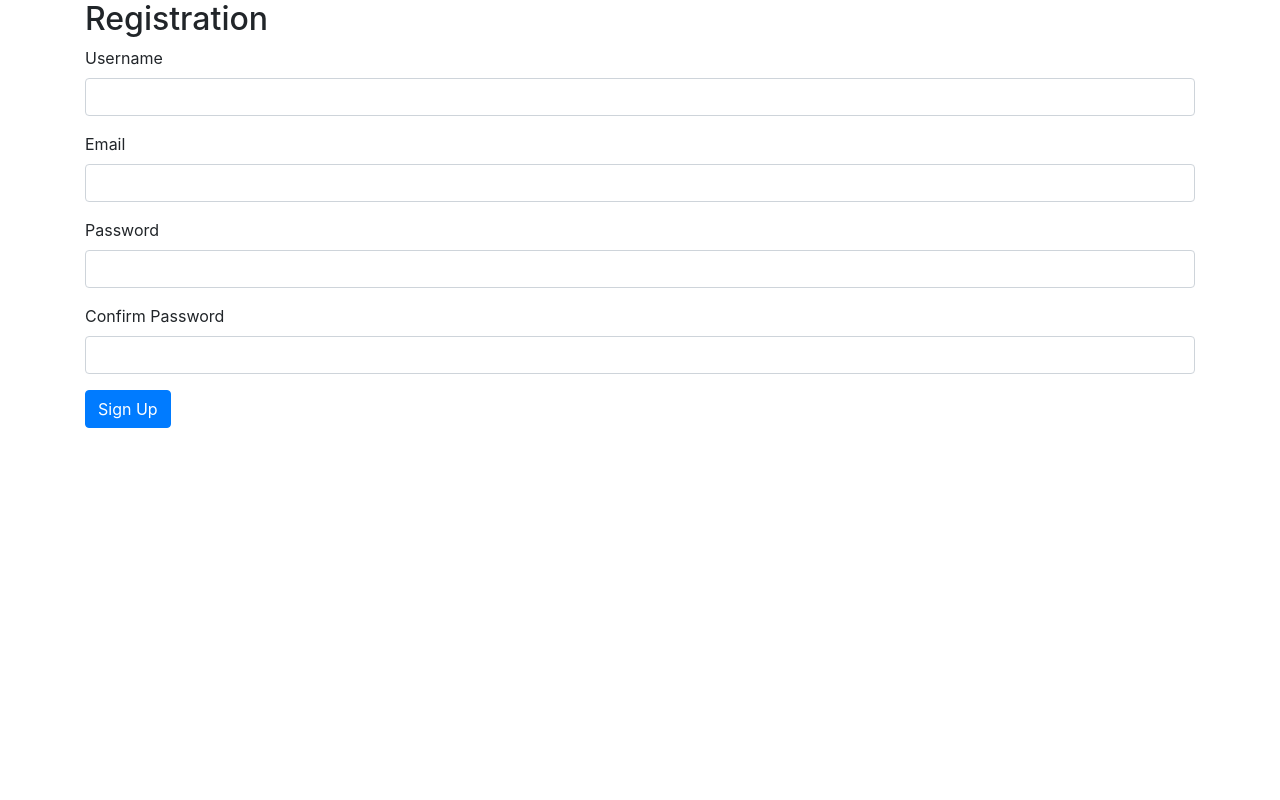
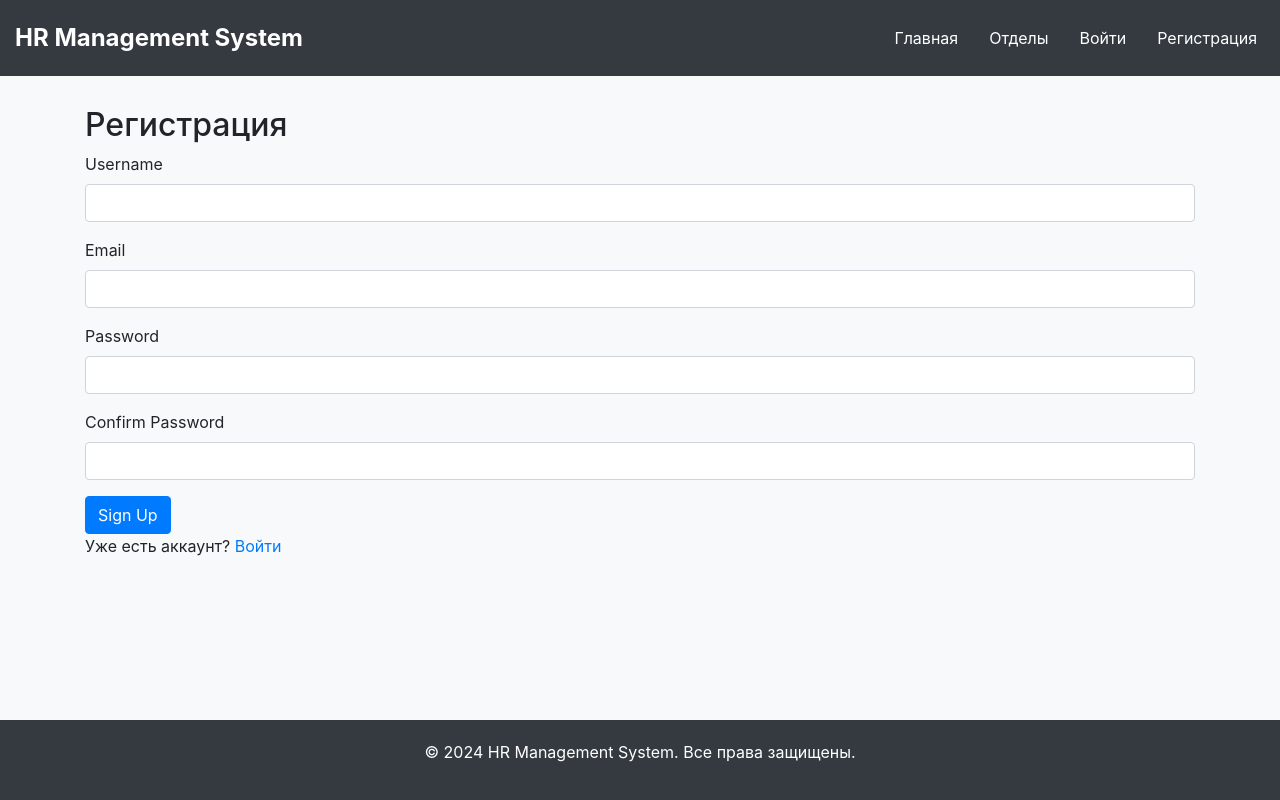
Before and after one commit to Dan1k1319/kursach, a Flask app: page /register in a window 1280 px wide. Run offline with Flask 3, Linux system fonts and the light colour scheme; some libraries are stand-ins or nearby versions.

Commit message:
немного дизайна

```diff
--- a/flaskProject/app.py
+++ b/flaskProject/app.py
@@ -111,7 +111,7 @@ def load_user(user_id):
 
 @app.route('/')
 def main():
-    return render_template('main.html')
+    return render_template('index.html')
 
 @app.route("/register", methods=['GET', 'POST'])
 def register():
@@ -150,6 +150,7 @@ def logout():
     return redirect(url_for('main'))
 
 @app.route("/departments")
+@login_required
 def departments():
     all_departments = Department.query.all()
     return render_template('departments.html', departments=all_departments)
--- a/flaskProject/templates/main.html
+++ b/flaskProject/templates/main.html
@@ -1,48 +1,101 @@
 <!DOCTYPE html>
-<html lang="en">
+<html lang="ru">
 <head>
     <meta charset="UTF-8">
     <meta name="viewport" content="width=device-width, initial-scale=1.0">
-    <title>Main Page</title>
+    <title>{% block title %}HR Management System{% endblock %}</title>
     <link href="https://stackpath.bootstrapcdn.com/bootstrap/4.5.2/css/bootstrap.min.css" rel="stylesheet">
+    <link href="https://cdnjs.cloudflare.com/ajax/libs/font-awesome/5.15.3/css/all.min.css" rel="stylesheet">
+    <style>
+        body {
+            background-color: #f8f9fa;
+            display: flex;
+            flex-direction: column;
+            min-height: 100vh;
+        }
+        .navbar {
+            margin-bottom: 30px;
+            background-color: #343a40;
+            padding: 15px;
+        }
+        .navbar-brand {
+            color: #ffffff;
+            font-weight: bold;
+            font-size: 1.5rem;
+        }
+        .navbar-nav .nav-link {
+            color: #ffffff;
+            font-size: 1rem;
+            margin-left: 15px;
+        }
+        .navbar-nav .nav-link:hover {
+            color: #f4f6f9;
+        }
+        .footer {
+            background-color: #343a40;
+            color: white;
+            padding: 20px 0;
+            text-align: center;
+            margin-top: auto;
+        }
+        .card-title {
+            font-size: 1.25rem;
+            font-weight: bold;
+        }
+        .card-text {
+            color: #6c757d;
+        }
+        .card-body {
+            padding: 1.5rem;
+        }
+        .badge-success {
+            background-color: #28a745;
+            color: #fff;
+        }
+    </style>
 </head>
 <body>
     <header>
-        <nav class="navbar navbar-expand-lg navbar-light bg-light">
+        <nav class="navbar navbar-expand-lg">
             <a class="navbar-brand" href="{{ url_for('main') }}">HR Management System</a>
             <button class="navbar-toggler" type="button" data-toggle="collapse" data-target="#navbarNav" aria-controls="navbarNav" aria-expanded="false" aria-label="Toggle navigation">
                 <span class="navbar-toggler-icon"></span>
             </button>
             <div class="collapse navbar-collapse" id="navbarNav">
-                <ul class="navbar-nav">
+                <ul class="navbar-nav ml-auto">
                     <li class="nav-item">
-                        <a class="nav-link" href="{{ url_for('main') }}">Home</a>
+                        <a class="nav-link" href="{{ url_for('main') }}">Главная</a>
                     </li>
                     <li class="nav-item">
-                        <a class="nav-link" href="{{ url_for('departments') }}">Departments</a>
+                        <a class="nav-link" href="{{ url_for('departments') }}">Отделы</a>
                     </li>
                     {% if current_user.is_authenticated %}
                     <li class="nav-item">
-                        <a class="nav-link" href="{{ url_for('profile', user_id=current_user.id) }}">Profile</a>
+                        <a class="nav-link" href="{{ url_for('profile', user_id=current_user.id) }}">Профиль</a>
                     </li>
                     <li class="nav-item">
-                        <a class="nav-link" href="{{ url_for('logout') }}">Logout</a>
+                        <a class="nav-link" href="{{ url_for('logout') }}">Выйти</a>
                     </li>
                     {% else %}
                     <li class="nav-item">
-                        <a class="nav-link" href="{{ url_for('login') }}">Login</a>
+                        <a class="nav-link" href="{{ url_for('login') }}">Войти</a>
                     </li>
                     <li class="nav-item">
-                        <a class="nav-link" href="{{ url_for('register') }}">Register</a>
+                        <a class="nav-link" href="{{ url_for('register') }}">Регистрация</a>
                     </li>
                     {% endif %}
                 </ul>
             </div>
         </nav>
     </header>
-    <main class="container">
+    <main>
         {% block content %}{% endblock %}
     </main>
+    <footer class="footer">
+        <div class="container">
+            <p>&copy; 2024 HR Management System. Все права защищены.</p>
+        </div>
+    </footer>
     <script src="https://code.jquery.com/jquery-3.5.1.slim.min.js"></script>
     <script src="https://cdn.jsdelivr.net/npm/@popperjs/core@2.5.4/dist/umd/popper.min.js"></script>
     <script src="https://stackpath.bootstrapcdn.com/bootstrap/4.5.2/js/bootstrap.min.js"></script>
--- a/flaskProject/templates/register.html
+++ b/flaskProject/templates/register.html
@@ -1,42 +1,30 @@
-<!DOCTYPE html>
-<html lang="en">
-<head>
-    <meta charset="UTF-8">
-    <meta name="viewport" content="width=device-width, initial-scale=1.0">
-    <title>Registration</title>
-    <link rel="stylesheet" href="https://stackpath.bootstrapcdn.com/bootstrap/4.5.2/css/bootstrap.min.css">
-</head>
-<body>
+{% extends 'main.html' %}
+
+{% block title %}Регистрация - HR Management System{% endblock %}
+
+{% block content %}
 <div class="container">
-        <h2>Registration</h2>
-        <form method="POST" action="/register">
-            {{ form.csrf_token }}
+    <h2>Регистрация</h2>
+    <form method="POST">
+        {{ form.hidden_tag() }}
         <div class="form-group">
-                {{ form.username.label }} {{ form.username(class="form-control") }}
-                {% for error in form.username.errors %}
-                    <span class="text-danger">{{ error }}</span>
-                {% endfor %}
+            {{ form.username.label }}
+            {{ form.username(class="form-control") }}
         </div>
         <div class="form-group">
-                {{ form.email.label }} {{ form.email(class="form-control") }}
-                {% for error in form.email.errors %}
-                    <span class="text-danger">{{ error }}</span>
-                {% endfor %}
+            {{ form.email.label }}
+            {{ form.email(class="form-control") }}
         </div>
         <div class="form-group">
-                {{ form.password.label }} {{ form.password(class="form-control") }}
-                {% for error in form.password.errors %}
-                    <span class="text-danger">{{ error }}</span>
-                {% endfor %}
+            {{ form.password.label }}
+            {{ form.password(class="form-control") }}
         </div>
         <div class="form-group">
-                {{ form.confirm_password.label }} {{ form.confirm_password(class="form-control") }}
-                {% for error in form.confirm_password.errors %}
-                    <span class="text-danger">{{ error }}</span>
-                {% endfor %}
+            {{ form.confirm_password.label }}
+            {{ form.confirm_password(class="form-control") }}
         </div>
-            <button type="submit" class="btn btn-primary">Sign Up</button>
+        {{ form.submit(class="btn btn-primary") }}
     </form>
+    <p>Уже есть аккаунт? <a href="{{ url_for('login') }}">Войти</a></p>
 </div>
-</body>
-</html>
+{% endblock %}
```
Also changed, not shown: flaskProject/templates/departments.html (+15 -16 lines), flaskProject/templates/index.html (added, +37 -0 lines), flaskProject/templates/login.html (+19 -5 lines), flaskProject/templates/profile.html (+67 -24 lines), flaskProject/instance/site.db. Lines whose indentation alone changed are shown as unchanged.
